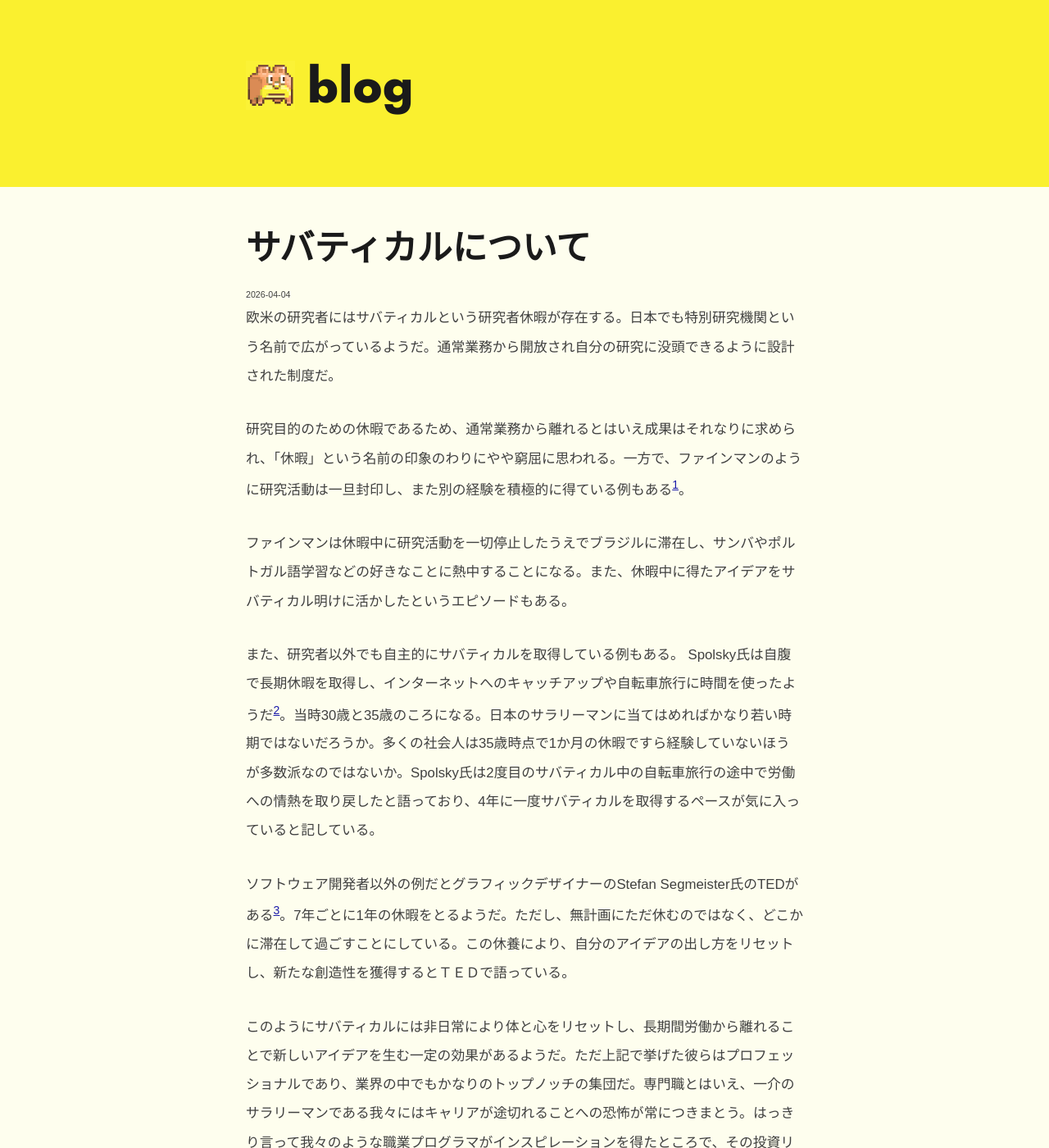
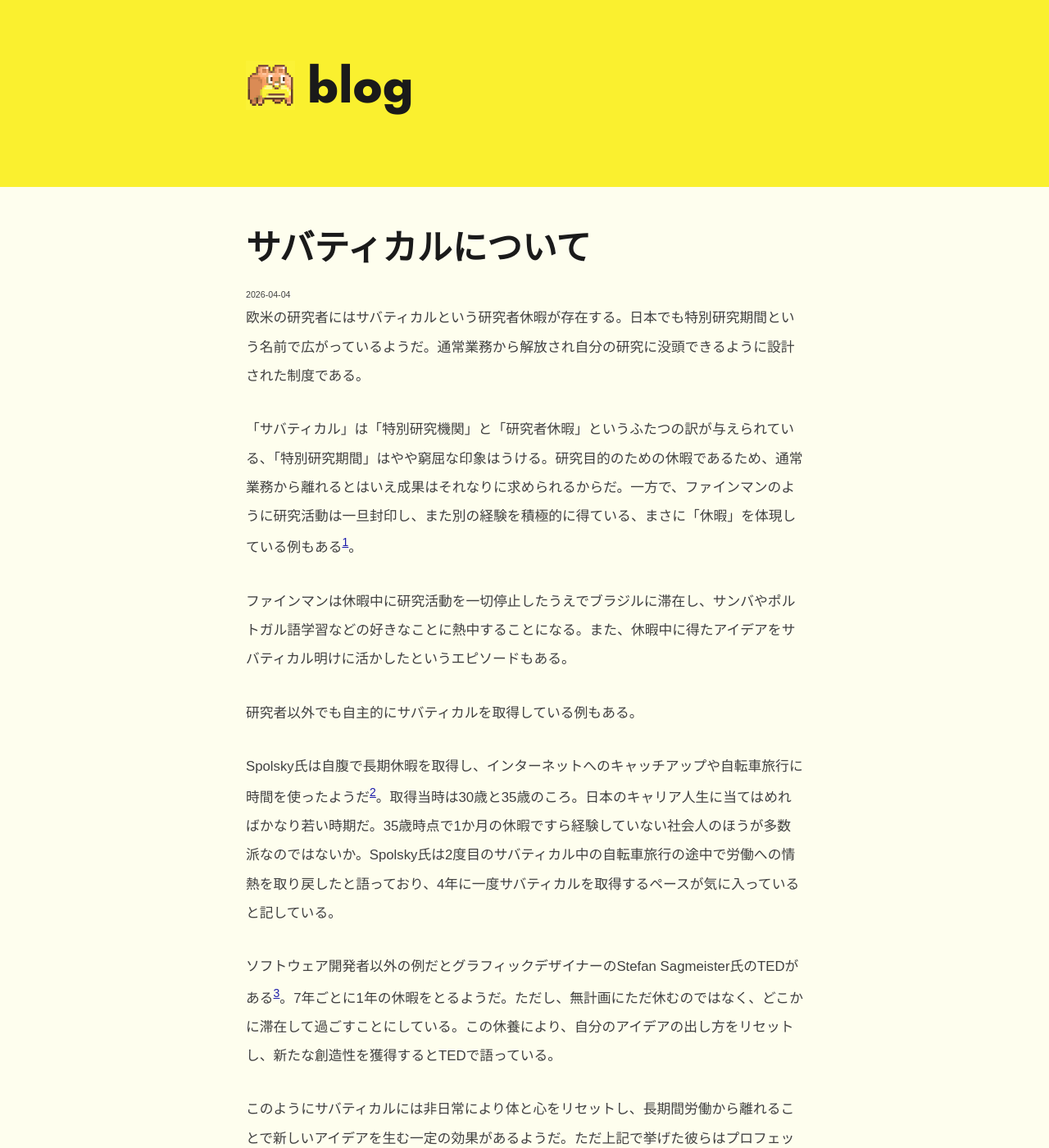
Before and after one commit to guntamania/guntamania.github.io, a Jekyll site: the page built from _posts/2026-04-04-sabbatical.md, in a window 1280 px wide and 1400 px high. Shown: the whole window at 82% size. Built offline with Jekyll 4.4.1, drawn with Linux system fonts in a browser that asks for light colours; some of the changed text lies outside the part shown.

Commit message:
Fix old article

```diff
--- a/_posts/2026-04-04-sabbatical.md
+++ b/_posts/2026-04-04-sabbatical.md
@@ -5,43 +5,42 @@ date:  2026-04-04 12:00:00 +0900
 categories: blog
 ---
 
-欧米の研究者にはサバティカルという研究者休暇が存在する。日本でも特別研究機関という名前で広がっているようだ。通常業務から開放され自分の研究に没頭できるように設計された制度だ。
+欧米の研究者にはサバティカルという研究者休暇が存在する。日本でも特別研究期間という名前で広がっているようだ。通常業務から解放され自分の研究に没頭できるように設計された制度である。
 
-研究目的のための休暇であるため、通常業務から離れるとはいえ成果はそれなりに求められ、「休暇」という名前の印象のわりにやや窮屈に思われる。一方で、ファインマンのように研究活動は一旦封印し、また別の経験を積極的に得ている例もある[^1]。
+「サバティカル」は「特別研究機関」と「研究者休暇」というふたつの訳が与えられている、「特別研究期間」はやや窮屈な印象はうける。研究目的のための休暇であるため、通常業務から離れるとはいえ成果はそれなりに求められるからだ。一方で、ファインマンのように研究活動は一旦封印し、また別の経験を積極的に得ている、まさに「休暇」を体現している例もある[^1]。
 
-[^1]: [ご冗談でしょう,ファインマンさん -リチャード P. ファインマン](https://amzn.asia/d/01bZB2bQ) かなり好きなエッセイなのだが、売却してしまい手元に残ってないようだ。
+[^1]: [ご冗談でしょう,ファインマンさん -リチャード P. ファインマン](https://amzn.asia/d/01bZB2bQ) かなり好きなエッセイなのだが、売却してしまい私の手元に残ってないようだ。
 
 ファインマンは休暇中に研究活動を一切停止したうえでブラジルに滞在し、サンバやポルトガル語学習などの好きなことに熱中することになる。また、休暇中に得たアイデアをサバティカル明けに活かしたというエピソードもある。
 
-また、研究者以外でも自主的にサバティカルを取得している例もある。
-Spolsky氏は自腹で長期休暇を取得し、インターネットへのキャッチアップや自転車旅行に時間を使ったようだ[^2]。当時30歳と35歳のころになる。日本のサラリーマンに当てはめればかなり若い時期ではないだろうか。多くの社会人は35歳時点で1か月の休暇ですら経験していないほうが多数派なのではないか。Spolsky氏は2度目のサバティカル中の自転車旅行の途中で労働への情熱を取り戻したと語っており、4年に一度サバティカルを取得するペースが気に入っていると記している。
+研究者以外でも自主的にサバティカルを取得している例もある。
+
+Spolsky氏は自腹で長期休暇を取得し、インターネットへのキャッチアップや自転車旅行に時間を使ったようだ[^2]。取得当時は30歳と35歳のころ。日本のキャリア人生に当てはめればかなり若い時期だ。35歳時点で1か月の休暇ですら経験していない社会人のほうが多数派なのではないか。Spolsky氏は2度目のサバティカル中の自転車旅行の途中で労働への情熱を取り戻したと語っており、4年に一度サバティカルを取得するペースが気に入っていると記している。
 
 [^2]: [More on Sabbaticals… - Joel on Software](https://www.joelonsoftware.com/2000/03/18/more-on-sabbaticals/) 以前日本語訳を読めるWikiが存在したが、現在は消失してしまったようだ。WebArchiveで読める [さらにサバティカルについて･･･ - The Joel on Software Translation Project](https://web.archive.org/web/20150912031610/http://local.joelonsoftware.com/wiki/%E3%81%95%E3%82%89%E3%81%AB%E3%82%B5%E3%83%90%E3%83%86%E3%82%A3%E3%82%AB%E3%83%AB%E3%81%AB%E3%81%A4%E3%81%84%E3%81%A6%EF%BD%A5%EF%BD%A5%EF%BD%A5)
 
-ソフトウェア開発者以外の例だとグラフィックデザイナーのStefan Segmeister氏のTEDがある[^3]。7年ごとに1年の休暇をとるようだ。ただし、無計画にただ休むのではなく、どこかに滞在して過ごすことにしている。この休養により、自分のアイデアの出し方をリセットし、新たな創造性を獲得するとＴＥＤで語っている。
+ソフトウェア開発者以外の例だとグラフィックデザイナーのStefan Sagmeister氏のTEDがある[^3]。7年ごとに1年の休暇をとるようだ。ただし、無計画にただ休むのではなく、どこかに滞在して過ごすことにしている。この休養により、自分のアイデアの出し方をリセットし、新たな創造性を獲得するとTEDで語っている。
 
 [^3]: [Stefan Sagmeister: The power of time off - YouTube](https://www.youtube.com/watch?v=MNuOmTQdFjA)
 
-このようにサバティカルには非日常により体と心をリセットし、長期間労働から離れることで新しいアイデアを生む一定の効果があるようだ。ただ上記で挙げた彼らはプロフェッショナルであり、業界の中でもかなりのトップノッチの集団だ。専門職とはいえ、一介のサラリーマンである我々にはキャリアが途切れることへの恐怖が常につきまとう。はっきり言って我々のような職業プログラマがインスピレーションを得たところで、その投資リターンが職業人生に見合うかどうかの見通しはかなり暗い。そういった市井のプログラマたちがキャリアブレイクをとって「沈没」せずにふたたび戻ってこれるかどうかが気になるところだ。
+このようにサバティカルには非日常により体と心をリセットし、長期間労働から離れることで新しいアイデアを生む一定の効果があるようだ。ただ上記で挙げた彼らはプロフェッショナルであり、業界の中でもかなりのトップノッチの集団だ。専門職とはいえ、一介のサラリーマンである我々にはキャリアが途切れることへの恐怖が常につきまとう。はっきり言って我々のような職業プログラマがインスピレーションを得たところで、その投資リターンが職業人生に見合うかどうかの見通しはかなり暗い。そういった市井のプログラマたちがキャリアブレイクをとって「沈没」せずにふたたび戻ってこられるかどうかが気になるところだ。
 
 Reilly Wood氏は8年続けた仕事を退職し1年休暇をとることを宣言している[^4]。DBの内部設計やLisp/Schemeの学習に使いたいと書いている。ところで、彼のブログを追ってみると、遅くとも24年3月に復帰しているようだ。記録がないためわからないが、宣言が19年8月のため5年程度サバティカルをとったことになる（その間微妙に働いた形跡があるので、もしかしたらもっと短いかもしれない）。
 
 [^4]: [I'm taking a sabbatical - reillywood.com](https://www.reillywood.com/blog/sabbatical/)
 
-Alex Hyett氏は在宅勤務からオフィス回帰になったときに退職したようだ。特に "Creative Sabbatical" を宣言し、様々なアウトプットに挑戦することを宣言している。このあたりからブログやニュースレターの投稿がかなり増えていることから、このサバティカルはかなり有益だっただろう。いつキャリアにもどってきたかはブログやニュースレターを読んでもはっきりしないが、常に現在でも熱心に投稿を続けているうえ、とくに仕事が見つからずに困っているという記述もない。
+Alex Hyett氏は在宅勤務からオフィス回帰になったときに退職したようだ。特に "Creative Sabbatical" を宣言し、様々なアウトプットに挑戦することを宣言している。このあたりからブログやニュースレターの投稿がかなり増えていることから、このサバティカルはかなり有益だったのだと思われる。いつキャリアにもどってきたかはブログやニュースレターを読んでもはっきりしないが、現在でも熱心に投稿を続けているうえ、とくに仕事が見つからずに困っているという記述もない[^5]。
 
 [^5]: [Taking a Creative Sabbatical as a Software Engineer - Alex Hyett](https://www.alexhyett.com/creative-sabbatical-software-engineer/)
 
-Redditでも議論を見つけることができる[^6] [^7]。多くのソフトウェア開発者がキャリアを離れることを恐れているようだ。残念ながら思い通りに仕事を再び得ることができなかったエンジニアもいるようだ。休暇中にやりたいことや目標、あるいは育児や介護などのはっきりと目的があれば休暇を取ってもいいのではないかという結論に達している。単にちょっと休みたい程度ではやはり危険なようだ。終わりがはっきりせず不安がつきまとい、結果、十分に休暇が活かせなかったということになりかねない。
+Redditでも議論を見つけることができる[^6]。多くのソフトウェア開発者がキャリアを離れることを恐れているようだ。残念ながら思い通りに仕事を再び得ることができなかったエンジニアもいるようだ。休暇中にやりたいことや目標、あるいは育児や介護などのはっきりと目的があれば休暇を取ってもいいのではないかという結論に達している。単にちょっと休みたい程度ではやはり危険なようだ。終わりがはっきりせず不安がつきまとい、結果、十分に休暇が活かせなかったということになりかねない。
 
 [^6]: [Reddit - Please wait for verification](https://www.reddit.com/r/ExperiencedDevs/comments/1ldu5hw/career_considering_a_36_month_sabbatical_burnt/)
 
-[^7]: [Reddit - Please wait for verification](https://www.reddit.com/r/ExperiencedDevs/comments/1ldu5hw/career_considering_a_36_month_sabbatical_burnt/)
-
 年を取ると知的好奇心が減衰する感覚があるが、タスクに追われる毎日では、それ以上遊びの部分を設けるのが難しい。10代のころは暇さえあれば自発的に何かしらコンテンツを作っていたと思う。大人になると興味のあることのブックマークは増えるばかりで、余暇に何か作るということはなくなってしまった。単に老化のせいということもあるだろう。しかし、余暇に割く時間・体力がないということも一つの要因に挙げられるのではないか。
 
-人生のほとんどの時間を仕事に費やし、残ったわずかな時間も生活の雑事に使ってしまっている。これでは余暇に使う体力など残るはずもない。そしてせいぜい1週間程度の短期休暇を繰り返し、50年以上働くことになる。時間を投資と浪費で分けると上記の仕事に使う時間は明らかに浪費と考えることができる。この人生の使い方はあまりに浪費側に割り振りすぎではないかと考えてしまうのだ。Segmeister氏のグラフでもある通り、人生を分割し、ときおり休暇をとるぐらいのほうが投資と浪費のバランスがとれるように感じる、
+人生のほとんどの時間を仕事に費やし、残ったわずかな時間も生活の雑事に使ってしまっている。これでは余暇に使う体力など残るはずもない。そしてせいぜい1週間程度の短期休暇を繰り返し、50年以上働くことになる。時間を投資と浪費で分けると上記の仕事に使う時間は明らかに浪費と考えることができる。この人生の使い方はあまりに浪費側に割り振りすぎではないかと考えてしまうのだ。Sagmeister氏のグラフでもある通り、人生を分割し、ときおり休暇をとるぐらいのほうが投資と浪費のバランスがとれるように感じる。
 
-![画像](<../assets/image/Pasted image 20260403062114.png>)
+![画像](</assets/image/Pasted image 20260403062114.png>)
 
 現在、十分に経験を積んだソフトウェアエンジニアであればフリーランスとして活動することは難しくない。例えば週に数度の勤務という条件も探せばあるようなので、完全休養の代替案としてフルコミットから離れることも検討してみるのもいいかもしれない。
```
